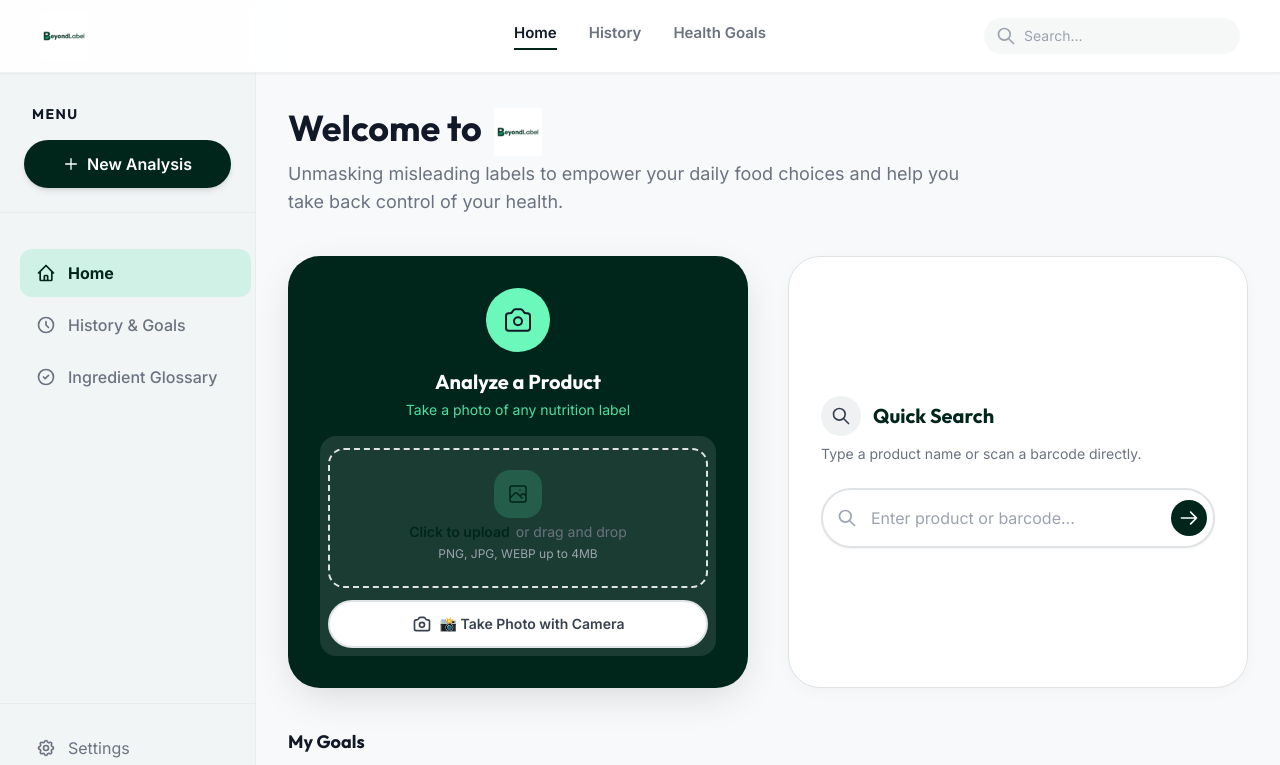
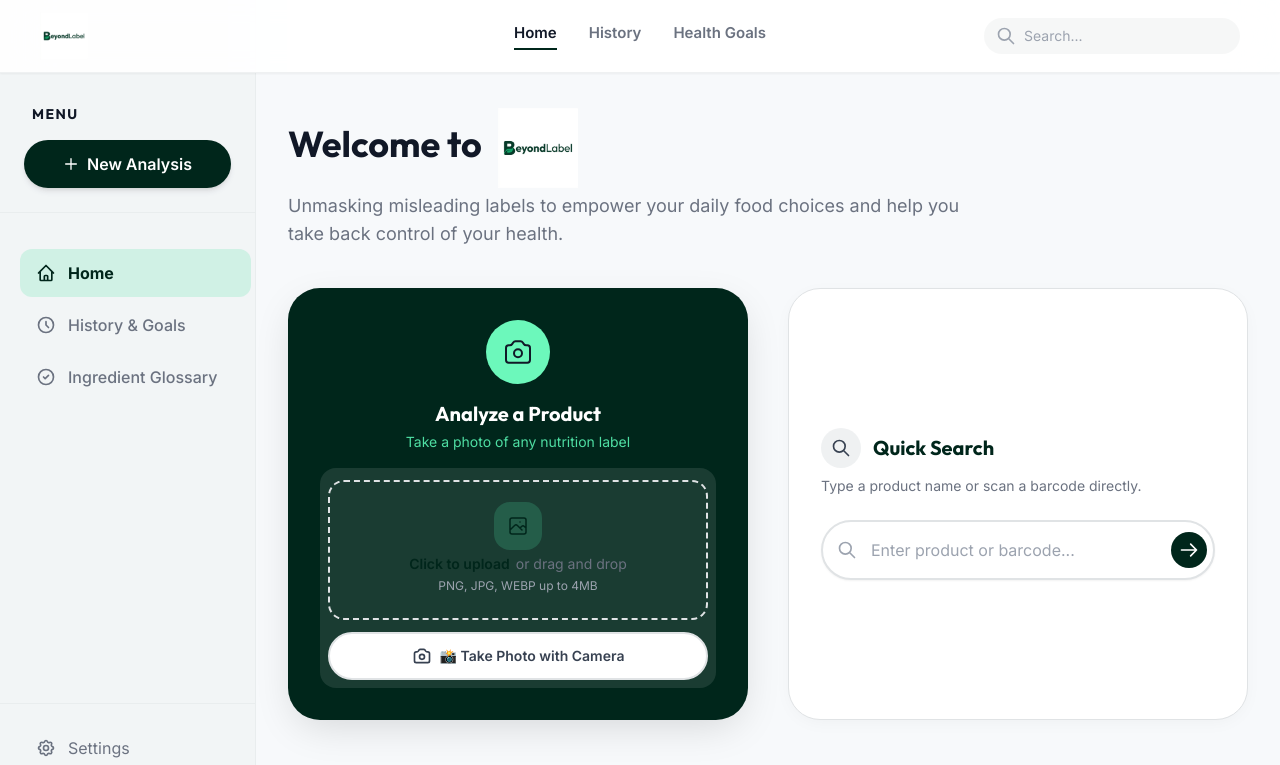
Before and after one commit to mrigank-raj/BeyondLabel, a React (Vite) app: page / in a window 1280 px wide. Shown: the top 765 px of the page. Built offline with nearby package versions, Linux system fonts and the light colour scheme; no server answers.

Commit message:
style: dramatically increase wordmark logo size on homepage

```diff
--- a/src/components/DashboardHome.jsx
+++ b/src/components/DashboardHome.jsx
@@ -13,13 +13,13 @@ const DashboardHome = ({
     <div className="w-full">
       {/* Mobile Header (Hidden on Desktop) */}
       <div className="lg:hidden flex items-center gap-2 mb-6 px-1">
-        <img src="/logo.png" alt="BeyondLabel" className="h-10 md:h-12 object-contain" />
+        <img src="/logo.png" alt="BeyondLabel" className="h-16 md:h-20 object-contain" />
       </div>
 
       {/* Desktop Welcome (Hidden on Mobile) */}
       <section className="hidden lg:block space-y-2 mb-10">
-        <h1 className="font-display text-4xl text-gray-900 font-bold flex items-center gap-3">
-          Welcome to <img src="/logo.png" alt="BeyondLabel" className="h-12 object-contain translate-y-1" />
+        <h1 className="font-display text-4xl text-gray-900 font-bold flex items-center gap-4">
+          Welcome to <img src="/logo.png" alt="BeyondLabel" className="h-20 object-contain translate-y-1" />
         </h1>
         <p className="text-lg text-gray-500 max-w-2xl mt-4">Unmasking misleading labels to empower your daily food choices and help you take back control of your health.</p>
       </section>
```
